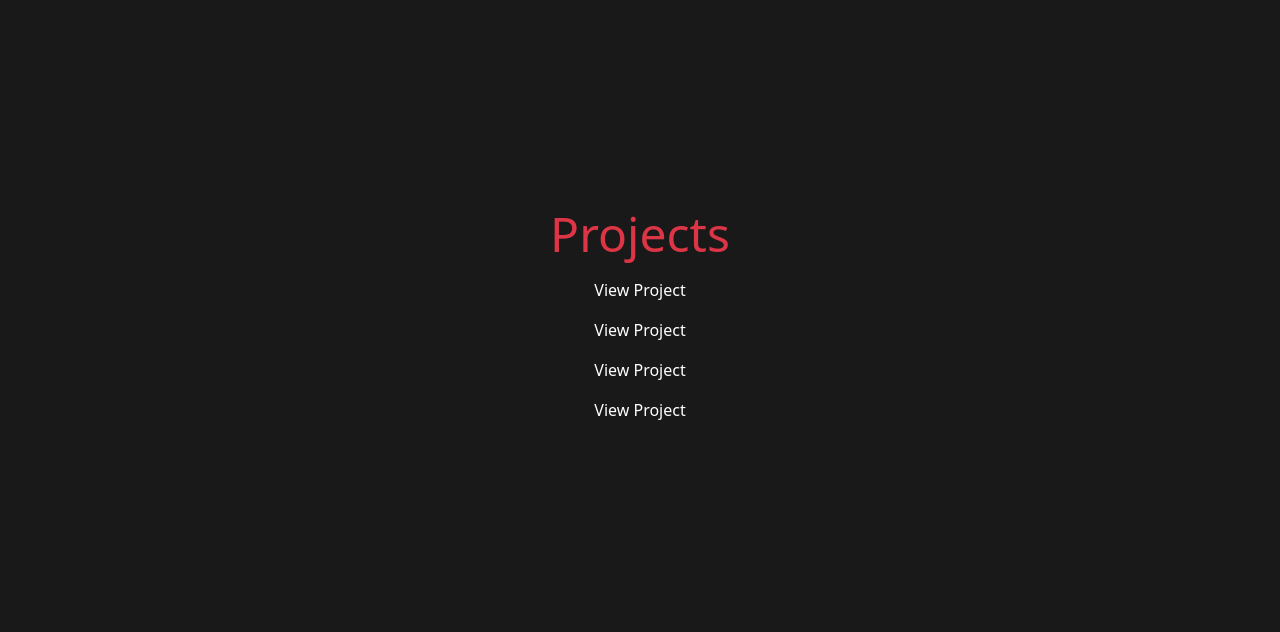
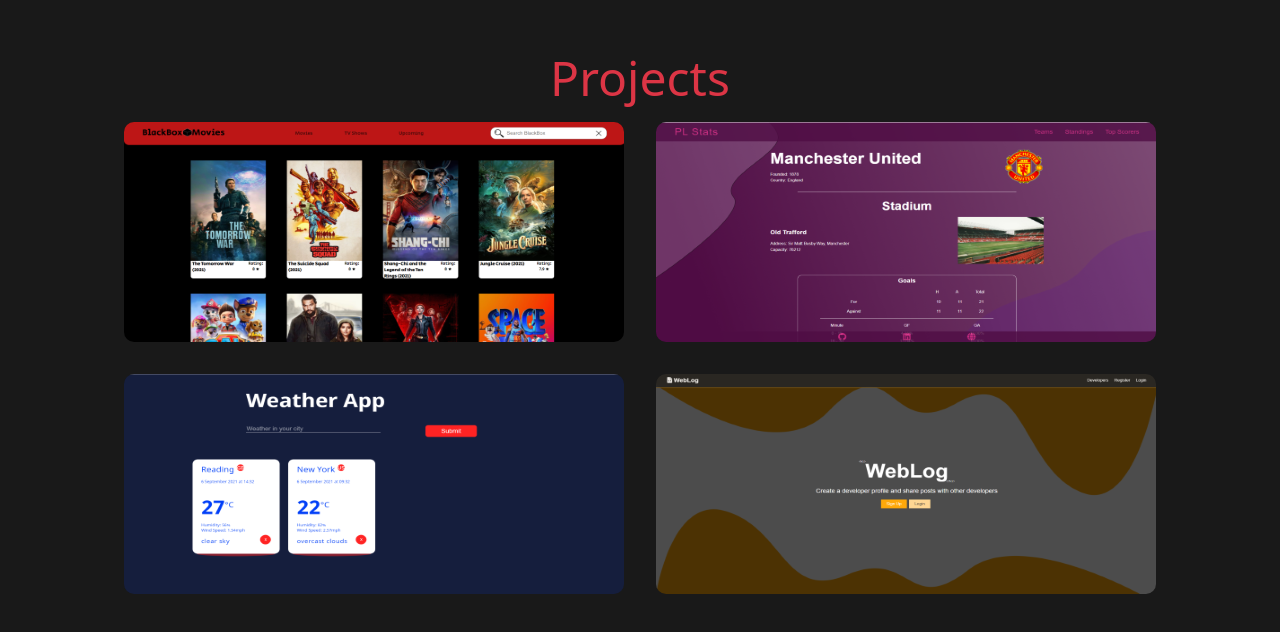
Before and after one commit to Jonathan-Challenger/Portfolio_React, a React (Create React App) app in the folder portfolio/: page / in a window 1280 px wide. Shown: the part 2508-3140 px from the top of the page. Built offline with nearby package versions, Linux system fonts and the light colour scheme.

Commit message:
style projects section

```diff
--- a/portfolio/src/App.css
+++ b/portfolio/src/App.css
@@ -23,6 +23,10 @@
 
 .text-white {
   color: white;
+}
+
+.large {
+  font-size: 2rem;
 }
 
 /************************* NAVBAR **************************/
@@ -437,3 +441,76 @@
   position: relative;
   padding-top: 100px;
 }
+
+.projects-info {
+  display: grid;
+  grid-template-columns: repeat(2, 1fr);
+  gap: 2em;
+}
+
+#blackbox-movies {
+  width: 500px;
+  height: 220px;
+  background: url("./img/movie-website-re.png");
+  border-radius: 10px;
+  cursor: pointer;
+  position: relative;
+}
+
+#premier-league-stats {
+  width: 500px;
+  height: 220px;
+  background: url("./img/plstats-re.png");
+  border-radius: 10px;
+  cursor: pointer;
+  position: relative;
+}
+
+#weather-app {
+  width: 500px;
+  height: 220px;
+  background: url("./img/weather-re.png");
+  border-radius: 10px;
+  cursor: pointer;
+  position: relative;
+}
+
+#weblog {
+  width: 500px;
+  height: 220px;
+  background: url("./img/weblog-re.png");
+  border-radius: 10px;
+  cursor: pointer;
+  position: relative;
+}
+
+.overlay {
+  position: absolute;
+  top: 0;
+  left: 0;
+  border-radius: 10px;
+  width: 100%;
+  height: 100%;
+  background-color: var(--primary-color);
+  opacity: 0;
+  transition: opacity 0.3s ease-in-out;
+  display: flex;
+  align-items: center;
+  justify-content: center;
+}
+
+#blackbox-movies:hover .overlay {
+  opacity: 0.8;
+}
+
+#premier-league-stats:hover .overlay {
+  opacity: 0.8;
+}
+
+#weather-app:hover .overlay {
+  opacity: 0.8;
+}
+
+#weblog:hover .overlay {
+  opacity: 0.8;
+}
```
